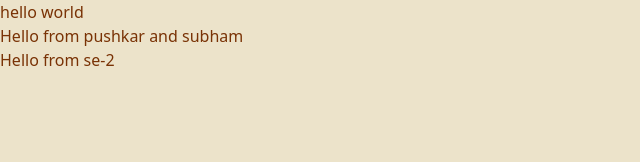
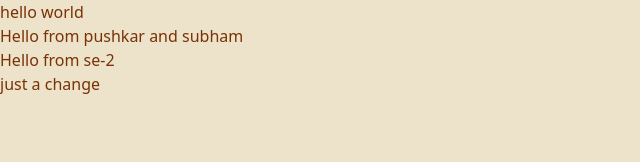
Before and after one commit to pushkar3872/Sr-Jr-connect, a React (Vite) app in the folder frontend/: page / in a window 1280 px wide. Shown: the top 162 px of the page, without its empty margins (0-640 px from the left). Built offline with nearby package versions, Linux system fonts and the light colour scheme.

Commit message:
shubham 5th

```diff
--- a/frontend/src/App.jsx
+++ b/frontend/src/App.jsx
@@ -8,6 +8,7 @@ function App() {
         hello world
         <h2>Hello from pushkar and subham</h2>
         <h4>Hello from se-2</h4>
+        <h5>just a change </h5>
       </div>
     </>
   )
```
